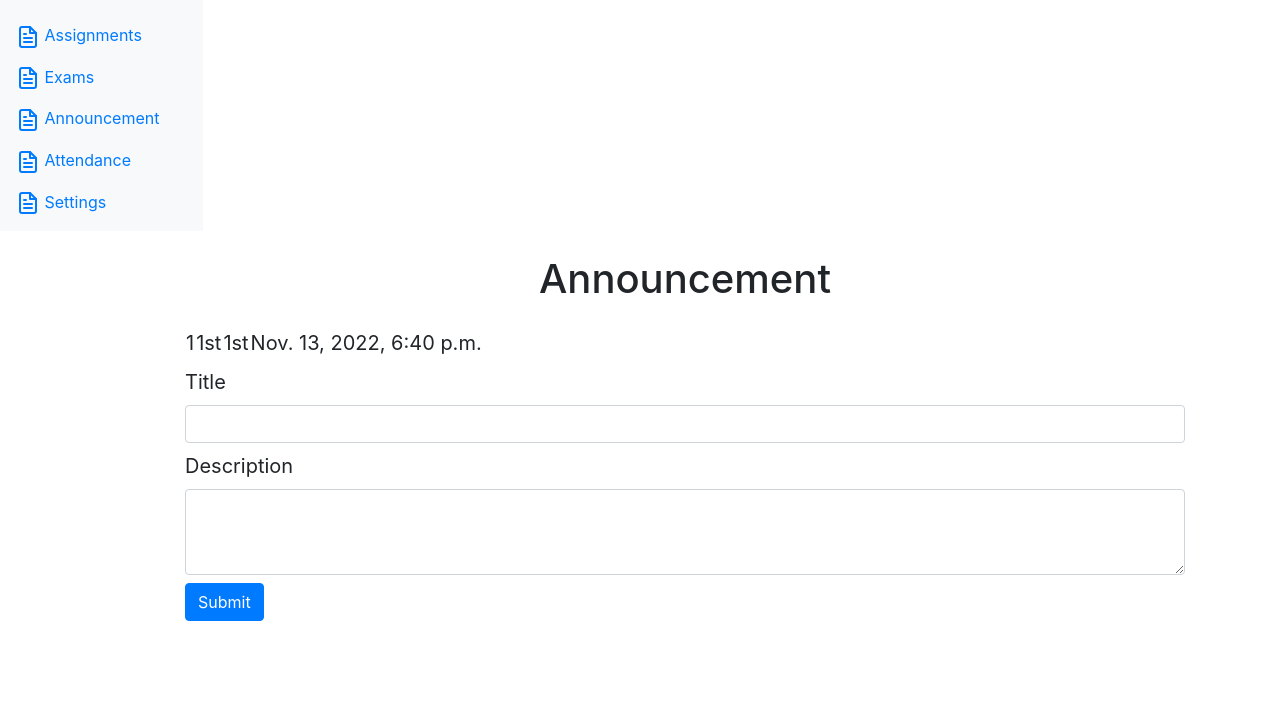
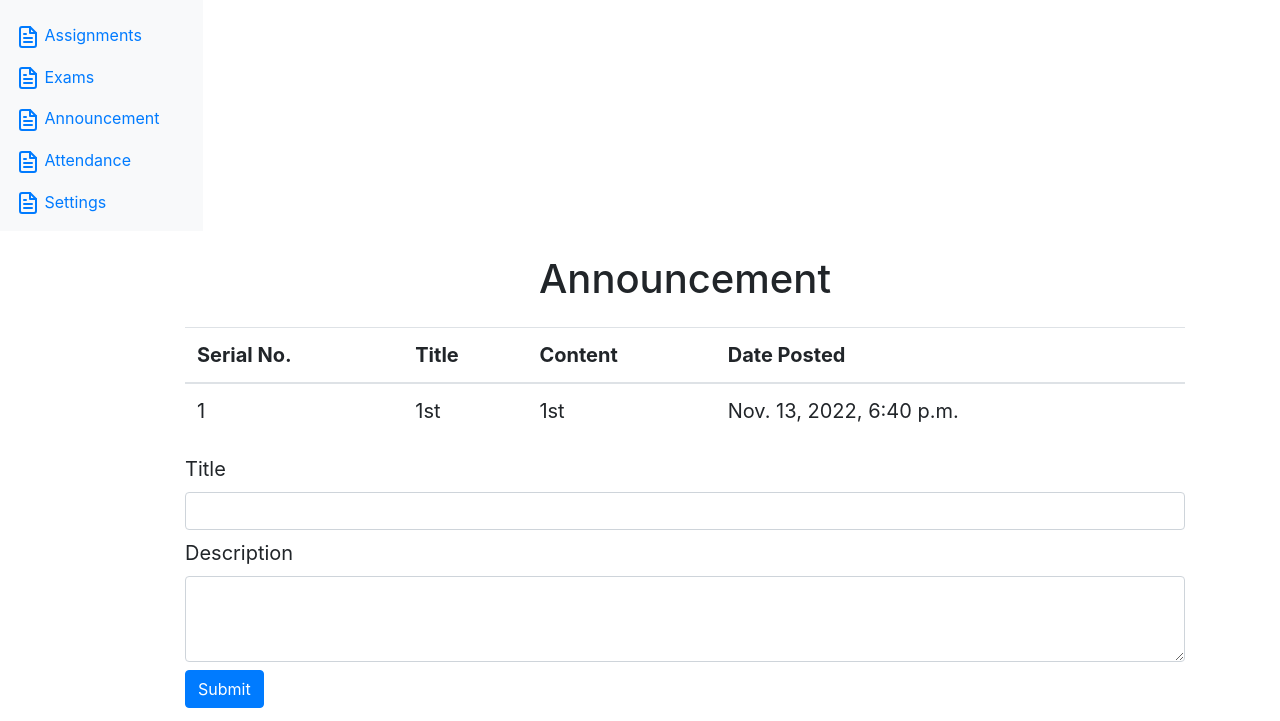
Before and after one commit to 863aditya/itw_project, a Django app: page /p/ann in a window 1280 px wide. Shown: the part 79-800 px from the top of the page. Run offline with Django 3.2, Linux system fonts and the light colour scheme; a user stored in the database is signed in; data comes from the database, SQL or seed files in the repository; both versions use the stored data as it was after the commit.

Commit message:
updated prof_announcement.html

```diff
--- a/templates/prof_announcement.html
+++ b/templates/prof_announcement.html
@@ -8,19 +8,35 @@ method =post -->
 
 
 {% block body %}
+
+<div>
+    <table class="table">
+
+    </table>
+</div>
 <div style="margin-left: 200px; min-width:1000px">
-<h1 class="text-center my-4">Announcement</h1>
+    <h1 class="text-center my-4">Announcement</h1>
     <form method="post" style="font-size: 20px;" action="/p/ann">
         {% csrf_token %}
-        <table>
+        <table class="table">
+            <thead>
+                <tr>
+                    <!-- <th scope="col">#</th> -->
+                    <th scope="col">Serial No.</th>
+                    <th scope="col">Title</th>
+                    <th scope="col">Content</th>
+                    <th scope="col">Date Posted</th>
+                </tr>
+            </thead>
             {% for x,y in d1.items %}
-
+            <tbody>
                 <tr>
                     <td>{{x}}</td>
-                    {%  for z in y%}
+                    {% for z in y%}
                     <td>{{z}}</td>
                     {% endfor %}
                 </tr>
+            </tbody>
 
             {% endfor %}
         </table>
@@ -36,7 +52,7 @@ method =post -->
     </form>
 </div>
 
-    <script src="https://cdn.jsdelivr.net/npm/bootstrap@5.2.2/dist/js/bootstrap.bundle.min.js"
-        integrity="sha384-OERcA2EqjJCMA+/3y+gxIOqMEjwtxJY7qPCqsdltbNJuaOe923+mo//f6V8Qbsw3"
-        crossorigin="anonymous"></script>
+<script src="https://cdn.jsdelivr.net/npm/bootstrap@5.2.2/dist/js/bootstrap.bundle.min.js"
+    integrity="sha384-OERcA2EqjJCMA+/3y+gxIOqMEjwtxJY7qPCqsdltbNJuaOe923+mo//f6V8Qbsw3"
+    crossorigin="anonymous"></script>
 {% endblock body %}
```
Also changed, not shown: db.sqlite3.
